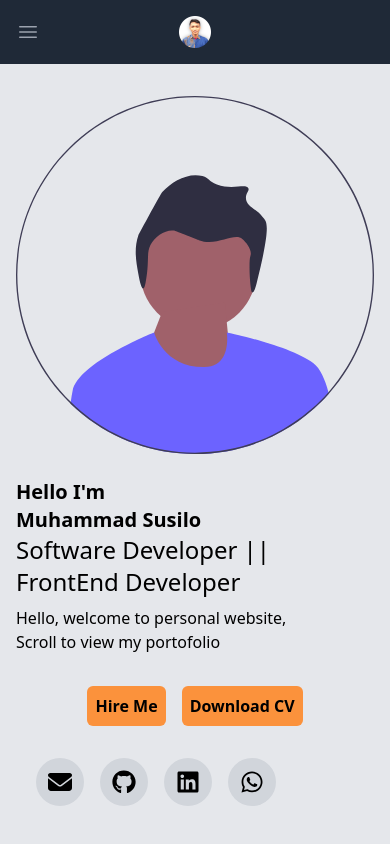
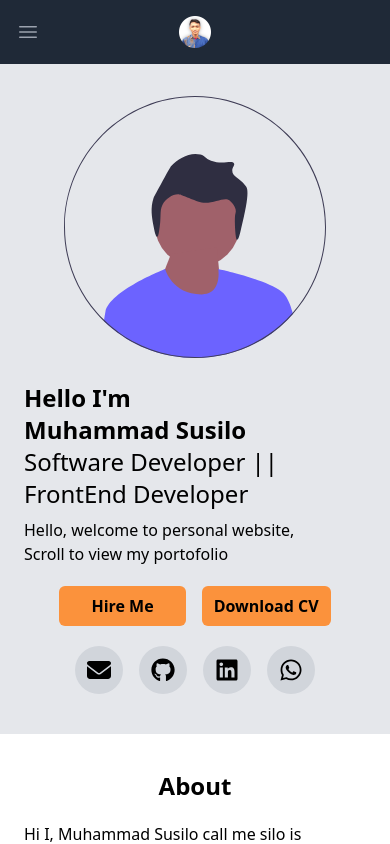
Before and after one commit to muhammadsusilo/portofolionew, a React (Vite) app: page / in a window 390 px wide. Shown: the top 844 px of the page. Built offline with nearby package versions, Linux system fonts and the light colour scheme.

Commit message:
responsif max sm to phone and adding color hover contact, footer , description and kalimat to contact and certificate

```diff
--- a/src/Elements/cart.jsx
+++ b/src/Elements/cart.jsx
@@ -47,7 +47,7 @@ const Content = (props) => {
 const Footer = () => {
   return (
     <div>
-      <div className="py-2 flex justify-end gap-x-2">
+      <div className="p-2 flex justify-end gap-x-2">
         <Button css="p-1 bg-gray-200 text-xs rounded-xl hover:bg-gray-400 duration-100">
           <FontAwesomeIcon icon={faEdge} className="px-1" />
           Show Project
--- a/src/Elements/sosialMedia.jsx
+++ b/src/Elements/sosialMedia.jsx
@@ -39,13 +39,13 @@ const sMedia = [
 ];
 const SosialMedia = () => {
   return (
-    <div className="w-fit mx-3 flex max-sm:justify-center">
+    <div className="w-fit mx-3 flex max-sm:justify-center max-sm:items-center max-sm:w-auto">
       {sMedia.map((media) => (
         <div className="text-center group"key={media.id}>
           <Link to={media.href}>
             <FontAwesomeIcon
               icon={media.ikon}
-              className="bg-gray-300 rounded-full p-3 mx-2 size-6 group-hover:scale-150 transition-all duration-200"
+              className="bg-gray-300 rounded-full p-3 mx-2 size-6 group-hover:scale-150 transition-all duration-200 active:bg-violet-500 active:text-white"
             />
           </Link>
         </div>
--- a/src/Fragments/Container.jsx
+++ b/src/Fragments/Container.jsx
@@ -2,7 +2,7 @@ const Container = (props) => {
   const { children, background } = props;
   return (
     <div
-      className={`px-36 py-16 h-full ${background} max-lg:p-16 max-sm:px-4 max-sm:py-9`}
+      className={`px-36 py-16 h-full ${background} max-lg:p-16 max-sm:px-6 max-sm:py-9`}
     >
       {children}
     </div>
--- a/src/Fragments/Footer.jsx
+++ b/src/Fragments/Footer.jsx
@@ -13,7 +13,9 @@ const listFooter = [
 const Footer = () => {
   return (
     <div className="py-10 bg-gray-100 flex justify-center flex-col items-center text-center leading-loose">
-      <h1>Muhammad Susilo</h1>
+      <h1 className="mb-5 text-2xl hover:underline decoration-wavy decoration-orange-500 active:decoration-violet-500">
+        <span>Muhammad</span> <span>Susilo</span>
+      </h1>
       <ul className="flex gap-4 mb-2 ">
         {listFooter.map((list) => {
           <li key={list.id}>
@@ -22,8 +24,8 @@ const Footer = () => {
         })}
       </ul>
       <SosialMedia />
-      <div className="text-sm">
-        <p>Copyright &copy; 2021 Muhammad Susilo. All rights reserved.</p>
+      <div className="text-sm mt-2">
+        <p>Copyright &copy; 2024 Muhammad Susilo. All rights reserved.</p>
         <p>in created to React JS and Tailwind CSS</p>
       </div>
     </div>
--- a/src/Pages/About.jsx
+++ b/src/Pages/About.jsx
@@ -12,7 +12,7 @@ const About = () => {
   return (
     <Container>
       <Container.header>About</Container.header>
-      <div className=" flex justify-between max-sm:flex max-sm:flex-col max-sm:justify-center">
+      <div className="flex justify-between max-sm:flex max-sm:flex-col max-sm:justify-center">
         <div className='max-sm:order-2'>
           <img src="img/skills.svg" alt="About" />
         </div>
@@ -21,6 +21,7 @@ const About = () => {
             Hi I, Muhammad Susilo call me silo is ambiton to career Software
             Developer. And undergraduate in Terbuka University with major system
             Information.
+            {/* tambahkan tujuan career */}
           </p>
           <p>
             <span className="font-semibold"> Skills</span> <br />
--- a/src/Pages/Certificate.jsx
+++ b/src/Pages/Certificate.jsx
@@ -5,8 +5,7 @@ const Certificate = () => {
     <Container>
       <Container.header>Education and Certificate</Container.header>
       <p className="text-center">
-        Lorem ipsum dolor sit amet consectetur adipisicing elit. Aliquam
-        officiis alias dolor. Eligendi quam alias nam et sint
+        These is a education and certificate learning outcomes outside nonformal education
       </p>
       <div className="flex justify-center pt-5">
         {/* nanti di sini di bikin caurosel */}
--- a/src/Pages/Contact.jsx
+++ b/src/Pages/Contact.jsx
@@ -40,14 +40,18 @@ const Contact = () => {
         <Container.header>Contact</Container.header>
         <div className="bg">
           <h2 className="my-1 font-semibold text-lg">Contact information</h2>
-          <p>Lorem ipsum dolor sit amet consectetur adipisicing elit.</p>
+          <p>
+            Here is my Contact, if want to collaborate, interested connecting and discussion potential opportunities.
+          </p>
           <ul className="leading-normal">
             {contactku.map((contac) => {
               return (
-                <li key={contac.id} >
-                  <Link to={contac.link}>
-                    {/* {[contac.ikon, contac.name]} */}
-                    <span className='mr-2'>{contac.ikon}</span>
+                <li key={contac.id}>
+                  <Link
+                    to={contac.link}
+                    className=" bg-sky-500 flex max-w-fit px-3 m-1 rounded-md hover:underline decoration-double decoration-gray-100 active:bg-violet-600"
+                  >
+                    <span className="mr-2 text-xl">{contac.ikon}</span>
                     <span>{contac.name}</span>
                   </Link>
                 </li>
--- a/src/Pages/Home.jsx
+++ b/src/Pages/Home.jsx
@@ -10,27 +10,30 @@ const Home = () => {
   return (
     <>
       <Navbar />
-      <div className="p-36 py-24 pt-36 flex h-full bg-gray-200 justify-between max-lg:p-16 max-lg:pt-28 max-sm:flex max-sm:justify-center max-sm:flex-col max-w-sm:items-center max-sm:px-4 max-sm:py-9 max-sm:pt-24">
+      <div className="p-36 py-24 pt-36 flex h-full bg-gray-200 justify-between max-lg:p-16 max-lg:pt-28 max-sm:flex max-sm:justify-center max-sm:flex-col max-w-sm:items-center max-sm:px-6 max-sm:py-9 max-sm:pt-24">
         <div className=" w-2/3 max-sm:order-2 max-sm:w-full ">
-          <h1 className="font-semibold text-2xl max-md:text-xl">Hello I'm</h1>
-          <h5 className="font-semibold text-2xl max-md:text-xl">
+          <h1 className="font-semibold text-2xl max-md:text-xl max-sm:text-2xl">
+            Hello I'm
+          </h1>
+          <h5 className="font-semibold text-2xl max-md:text-xl max-sm:text-2xl">
             Muhammad Susilo
           </h5>
-          <h1 className="text-3xl	max-lg:text-2xl">
-            Software Developer || FrontEnd Developer
+          <h1 className="text-3xl	max-lg:text-2xl ">
+            Software Developer ||{' '}
+            <span className="max-sm:wll">FrontEnd Developer</span>
           </h1>
           <p className="my-2 text-base">
             Hello, welcome to personal website, <br />
             Scroll to view my portofolio
           </p>
-          <div className="font-semibold my-8 flex group: max-sm:flex max-sm:justify-center">
-            <div className="group mr-4" >
-              <Button css="group-hover:translate-y-6 bg-orange-400 hover:bg-orange-600 transition duration-200 ease-in  p-3 rounded-md max-lg:p-2">
+          <div className="font-semibold my-8 flex group: max-sm:flex max-sm:justify-center max-sm:my-5">
+            <div className="group mr-4">
+              <Button css="group-hover:translate-y-6 bg-orange-400 hover:bg-orange-600 transition duration-200 ease-in  p-3 rounded-md max-lg:p-2 max-sm:px-8">
                 Hire Me
               </Button>
             </div>
             <div className="group">
-              <Button css="group-hover:translate-x-6 bg-orange-400 hover:bg-orange-600 transition duration-200 ease-in  p-3 rounded-md max-lg:p-2">
+              <Button css="group-hover:translate-x-6 bg-orange-400 hover:bg-orange-600 transition duration-200 ease-in  p-3 rounded-md max-lg:p-2 max-sm:px-3">
                 Download CV
               </Button>
             </div>
@@ -41,7 +44,7 @@ const Home = () => {
           <img
             src="img/muhammadsusiloo.svg"
             alt="Muhammad Susilo"
-            className="ml-10 max-sm:m-0 max-sm:m-0"
+            className="ml-10 max-sm:m-0 px-10"
           />
           {/* <img
                 src="img/muhammadsusilo.png"
```
